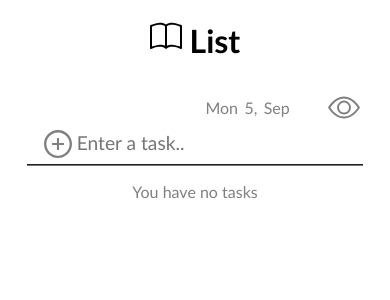
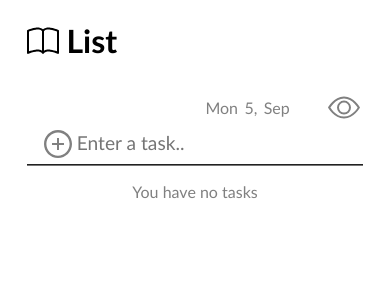
Before and after one commit to Dan123655/taskman, a React (Create React App) app: page / in a window 390 px wide. Shown: the top 300 px of the page. Built offline with nearby package versions, Linux system fonts and the light colour scheme.

Commit message:
fix bus but more to go

```diff
--- a/src/App.js
+++ b/src/App.js
@@ -72,8 +72,8 @@ const days = [ "Sun", "Mon", "Tue", "Wed", "Thu", "Fri", "Sat"]
 
   return (
     <div className="App">
-      <div>
-        <h1><BsBook
+      <div className='app-title'>
+        <h1><BsBook  className='book-icon'
          ></BsBook>  List</h1>
 
 
--- a/src/index.css
+++ b/src/index.css
@@ -33,6 +33,16 @@
   color: gray;
   padding: 0 0.2em;
 }
+.book-icon{
+  transform: translateY(0.3rem);
+}
+@media (max-width: 800px){
+  .app-title{
+    text-align: left;}
+  }
+
+
+
 
 .container .form-input{
   position: relative;
```
